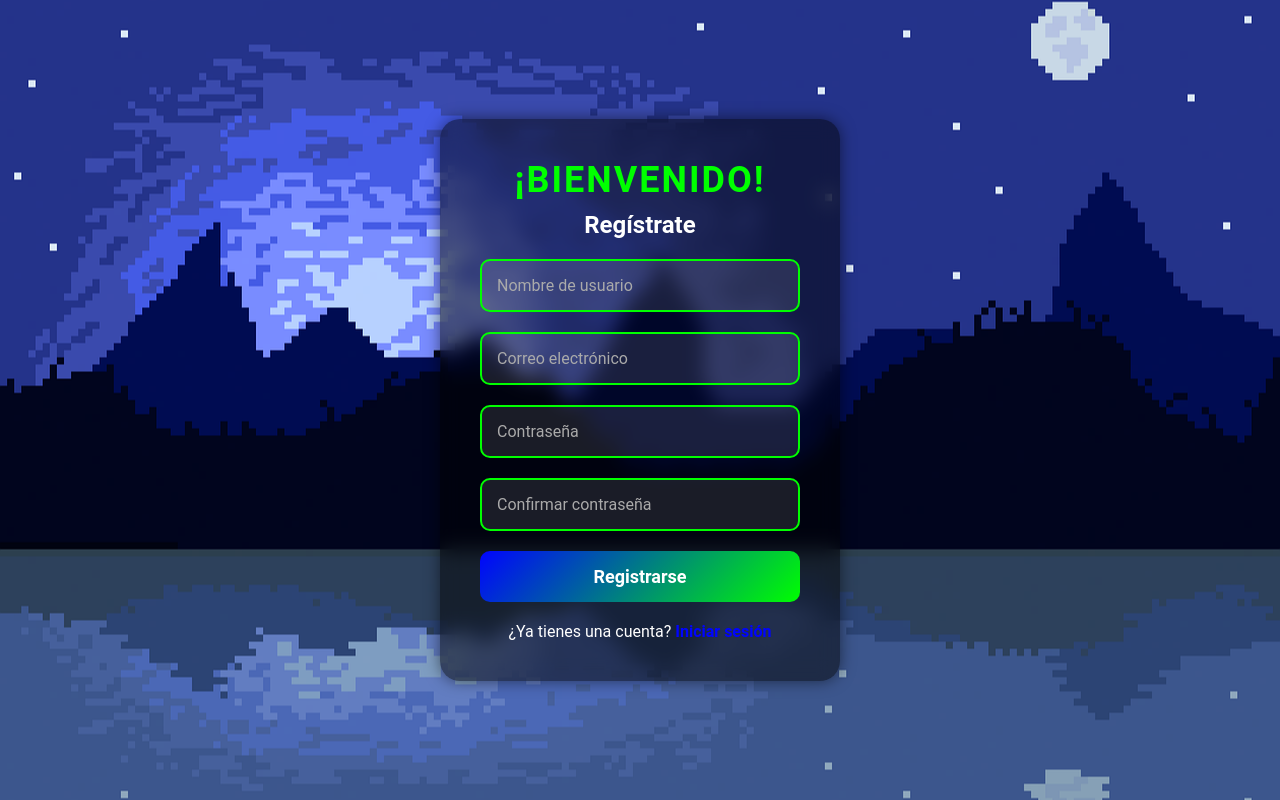
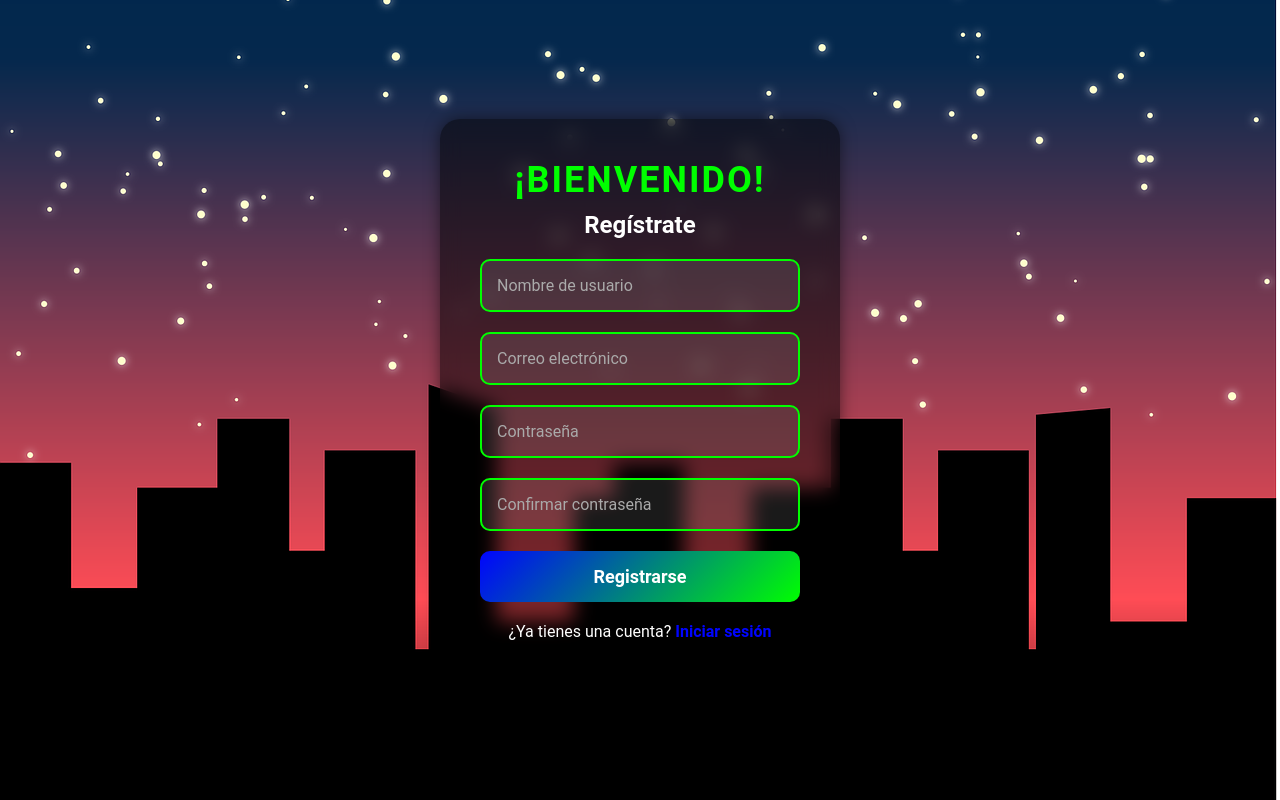
Before and after one commit to Mariojdiazz/formulario-de-registro-js, a plain HTML site: page index.html in a window 1280 px wide. Drawn offline with Linux system fonts and the light colour scheme.

Commit message:
Cambio del background

```diff
--- a/styles.css
+++ b/styles.css
@@ -8,7 +8,7 @@
 
 
   body {
-    background:  url('7.png') no-repeat center center fixed;
+    background:  url('2.png') no-repeat center center fixed;
     background-size: cover;
     display: flex;
     justify-content: center;
```
Also changed, not shown: 2.png (added), 7.png (deleted).
